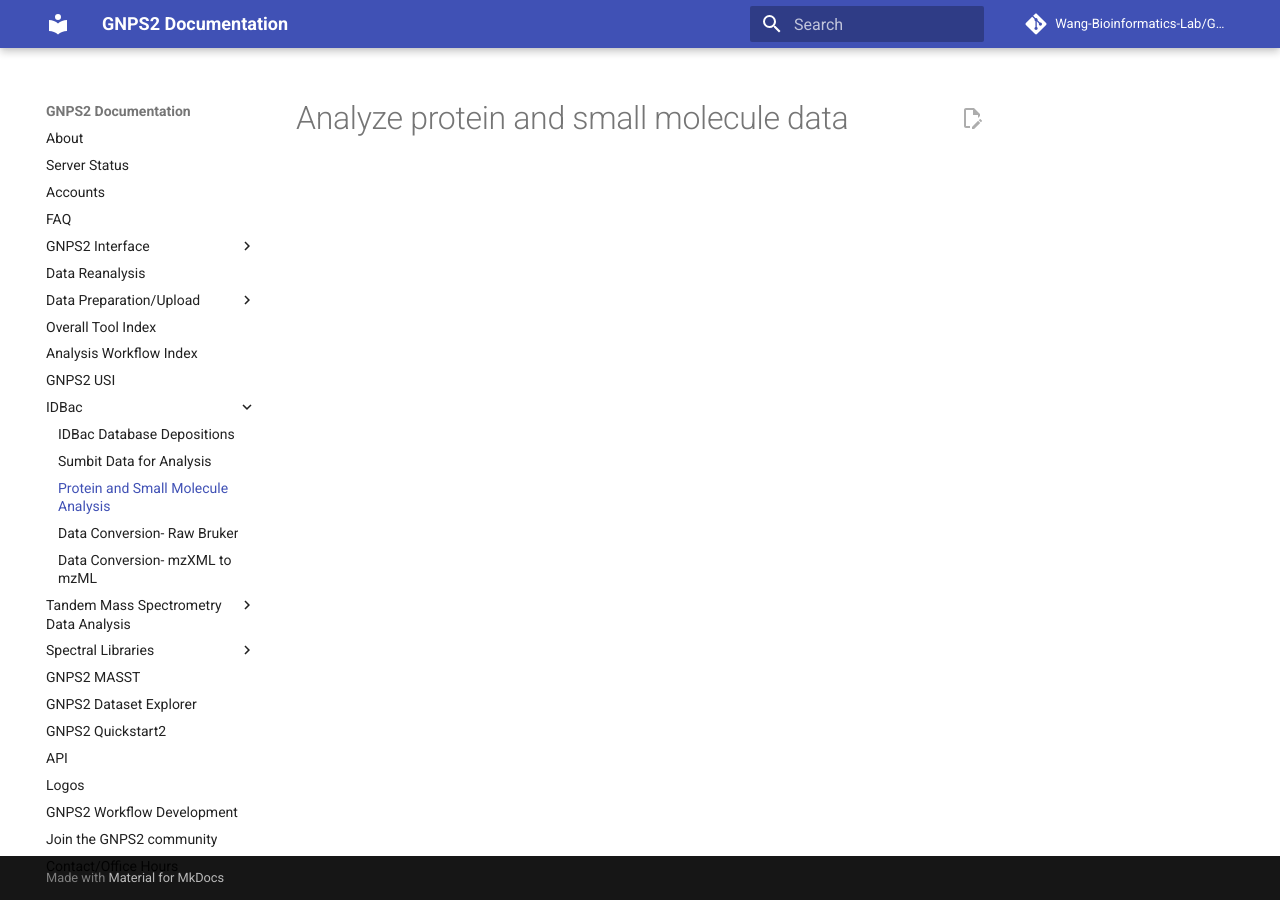
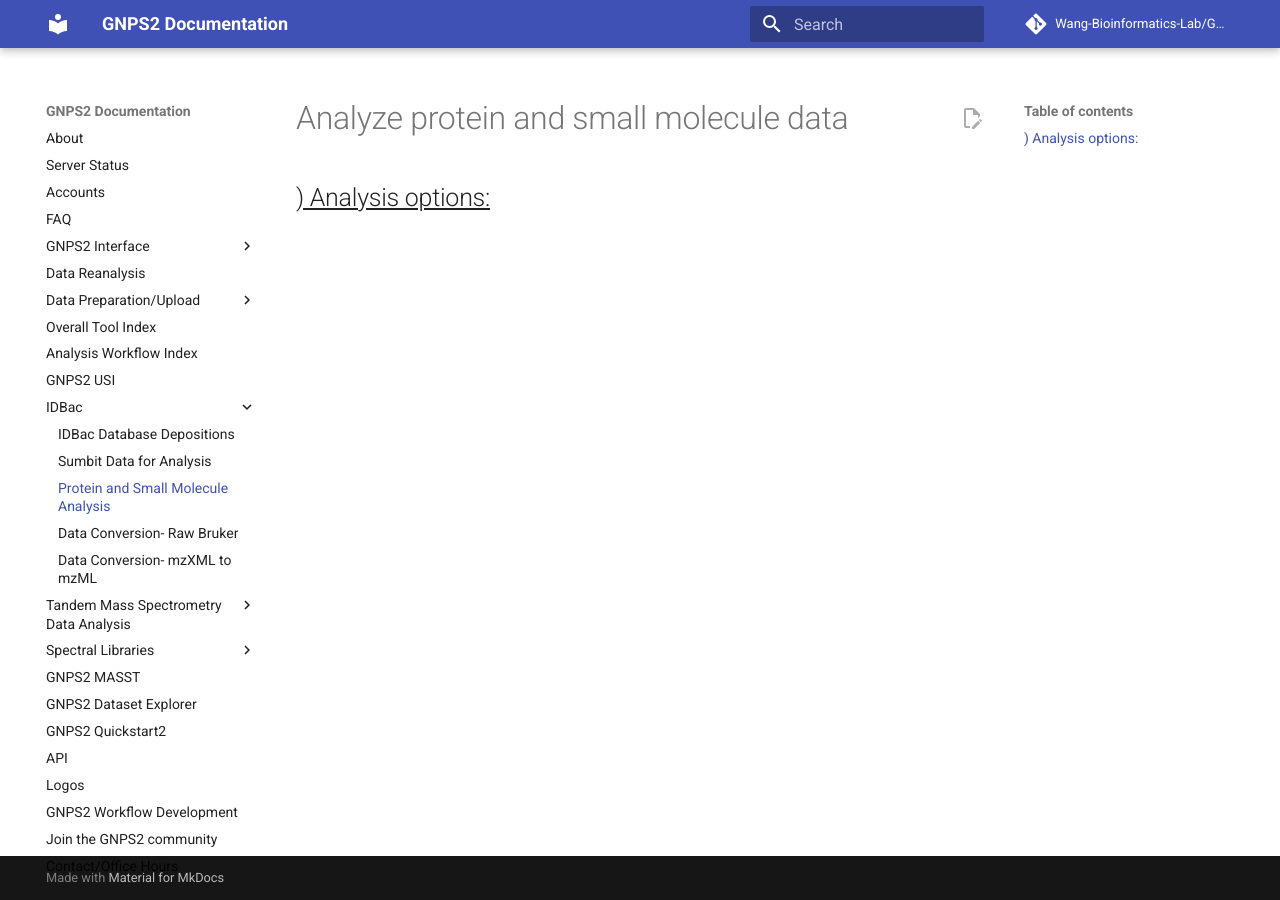
Before and after one commit to Wang-Bioinformatics-Lab/GNPS2_Documentation, an MkDocs documentation site: the page built from docs/idbacsmanalysis.md, in a window 1280 px wide. Built offline with MkDocs 1.6.1 and Material for MkDocs 9.7.7, drawn with Linux system fonts in a browser that asks for light colours; comment, search, counter and statistics services are not loaded.

Commit message:
Update idbacsmanalysis.md

```diff
--- a/docs/idbacsmanalysis.md
+++ b/docs/idbacsmanalysis.md
@@ -1 +1,3 @@
 # Analyze protein and small molecule data
+
+## <ins>) Analysis options:
```
